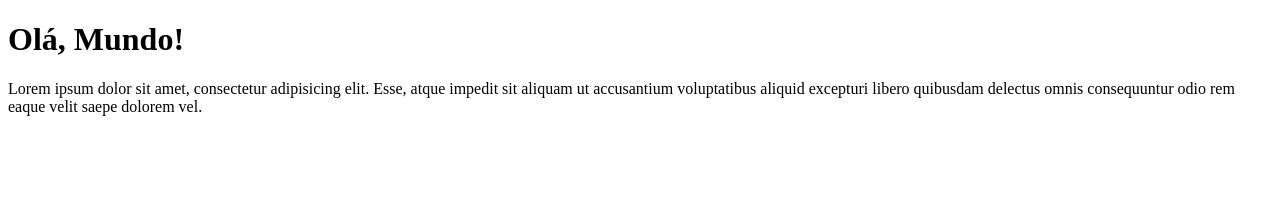
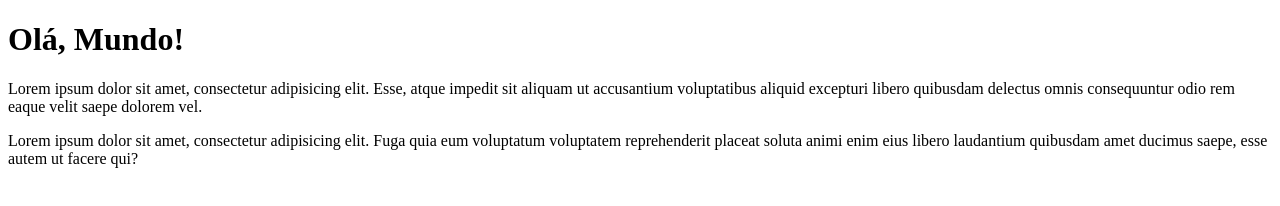
Before and after one commit to idkWhisper/Ola-mundo, a plain HTML site: page site-exemplo/index.html in a window 1280 px wide. Drawn offline with Linux system fonts and the light colour scheme.

Commit message:
adicionei um parágrafo

```diff
--- a/site-exemplo/index.html
+++ b/site-exemplo/index.html
@@ -12,6 +12,8 @@
     <p>Lorem ipsum dolor sit amet, consectetur adipisicing elit. Esse, atque impedit sit aliquam ut accusantium
         voluptatibus aliquid excepturi libero quibusdam delectus omnis consequuntur odio rem eaque velit saepe dolorem
         vel.</p>
+    <p>Lorem ipsum dolor sit amet, consectetur adipisicing elit. Fuga quia eum voluptatum voluptatem reprehenderit
+        placeat soluta animi enim eius libero laudantium quibusdam amet ducimus saepe, esse autem ut facere qui?</p>
 </body>
 
 </html>
```
